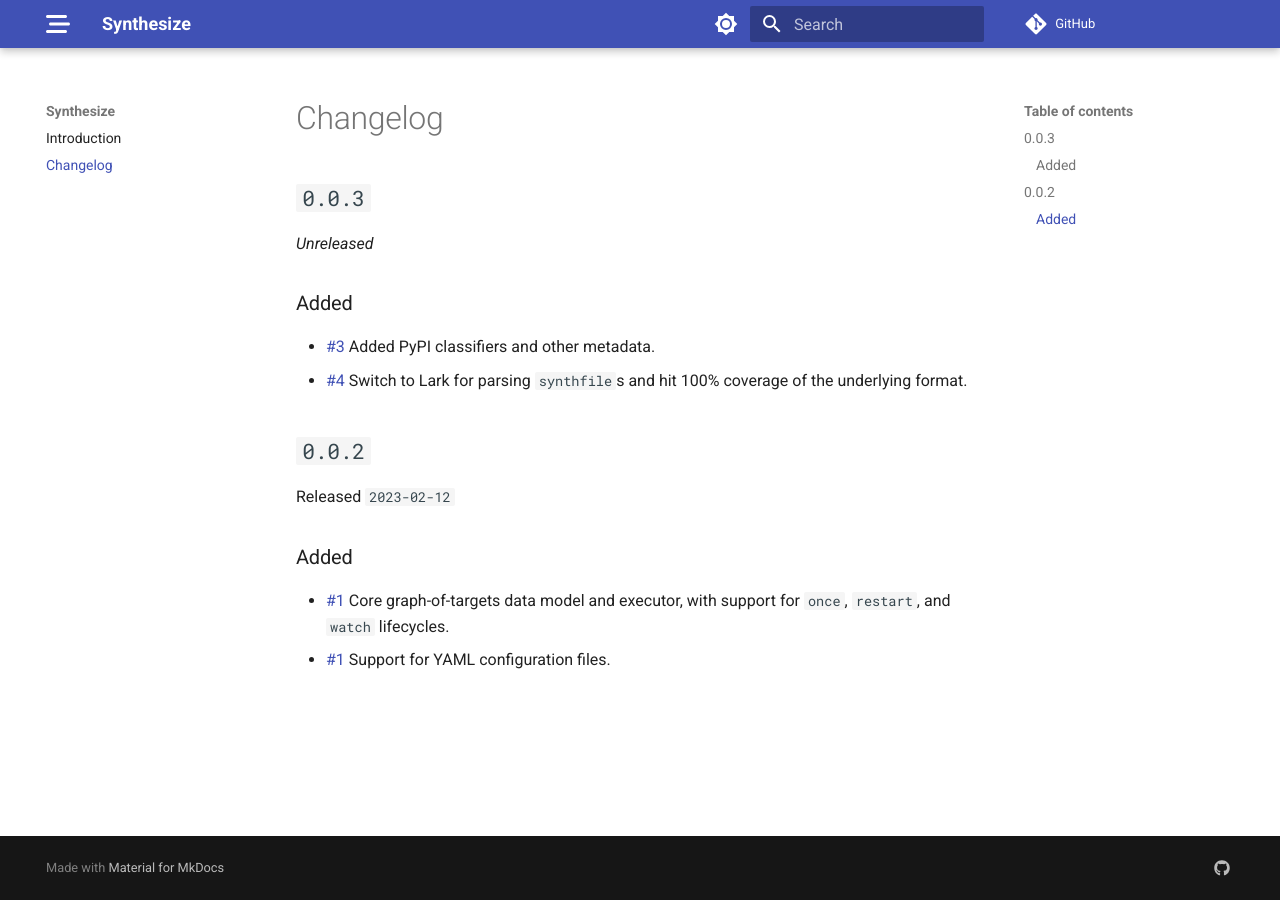
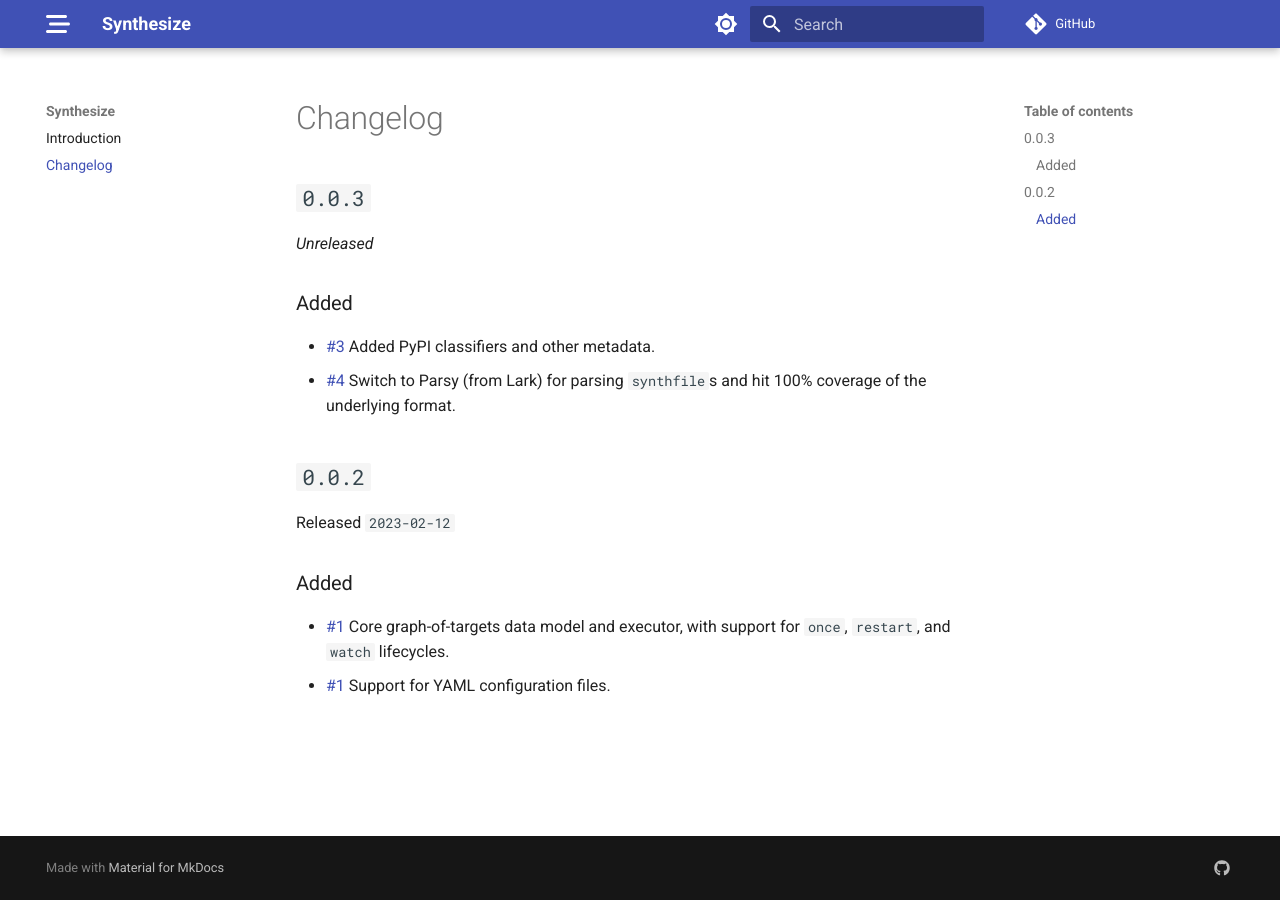
Before and after one commit to JoshKarpel/synthesize, an MkDocs documentation site: the page built from docs/changelog.md, in a window 1280 px wide. Built offline with MkDocs 1.6.1 and Material for MkDocs 9.7.7, drawn with Linux system fonts in a browser that asks for light colours; comment, search, counter and statistics services are not loaded.

Commit message:
fix changelog

```diff
--- a/docs/changelog.md
+++ b/docs/changelog.md
@@ -7,7 +7,7 @@
 ### Added
 
 - [#3](https://github.com/JoshKarpel/synthesize/pull/3) Added PyPI classifiers and other metadata.
-- [#4](https://github.com/JoshKarpel/synthesize/pull/4) Switch to Lark for parsing `synthfile`s and hit 100% coverage of the underlying format.
+- [#4](https://github.com/JoshKarpel/synthesize/pull/4) Switch to Parsy (from Lark) for parsing `synthfile`s and hit 100% coverage of the underlying format.
 
 ## `0.0.2`
 
```
